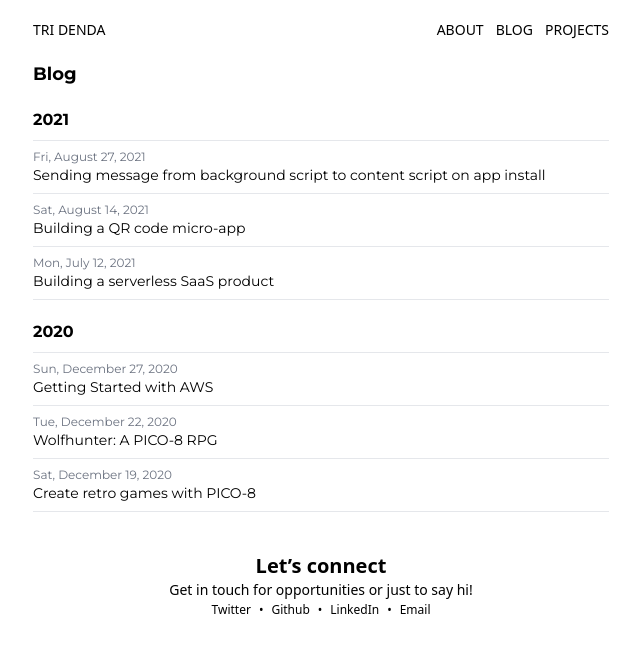
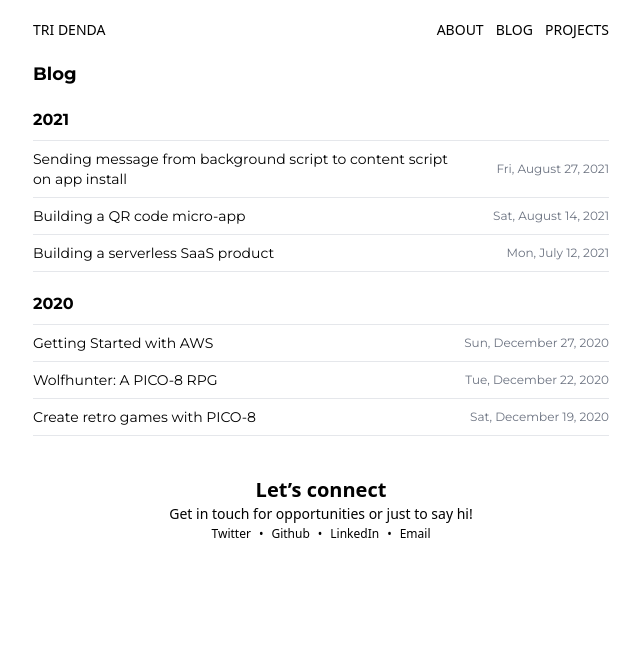
Before and after one commit to Batman297/batman297.github.io, a Next.js app: page /blog in a window 1280 px wide. Shown: the top 652 px of the page, without its empty margins (319-959 px from the left). Built offline with nearby package versions, Linux system fonts and the light colour scheme.

Commit message:
feat: styling blog posts list

```diff
--- a/src/pages/blog.tsx
+++ b/src/pages/blog.tsx
@@ -66,11 +66,12 @@
                   <div
                     className={clsx(
                       "flex flex-col-reverse border-t py-2 text-sm",
+                      "md:flex-row md:items-center md:justify-between md:hover:pl-2 md:hover:transition-all",
                       post.contents.length == ++index && "border-y"
                     )}
                   >
-                    <span className="">{content.title}</span>
-                    <span className="text-xs text-gray-500">{`${day}, ${month} ${date}, ${year}`}</span>
+                    <span className="md:max-w-[430px]">{content.title}</span>
+                    <span className="text-xs text-gray-500 md:max-w-[150px]">{`${day}, ${month} ${date}, ${year}`}</span>
                   </div>
                 </Link>
               );
```
